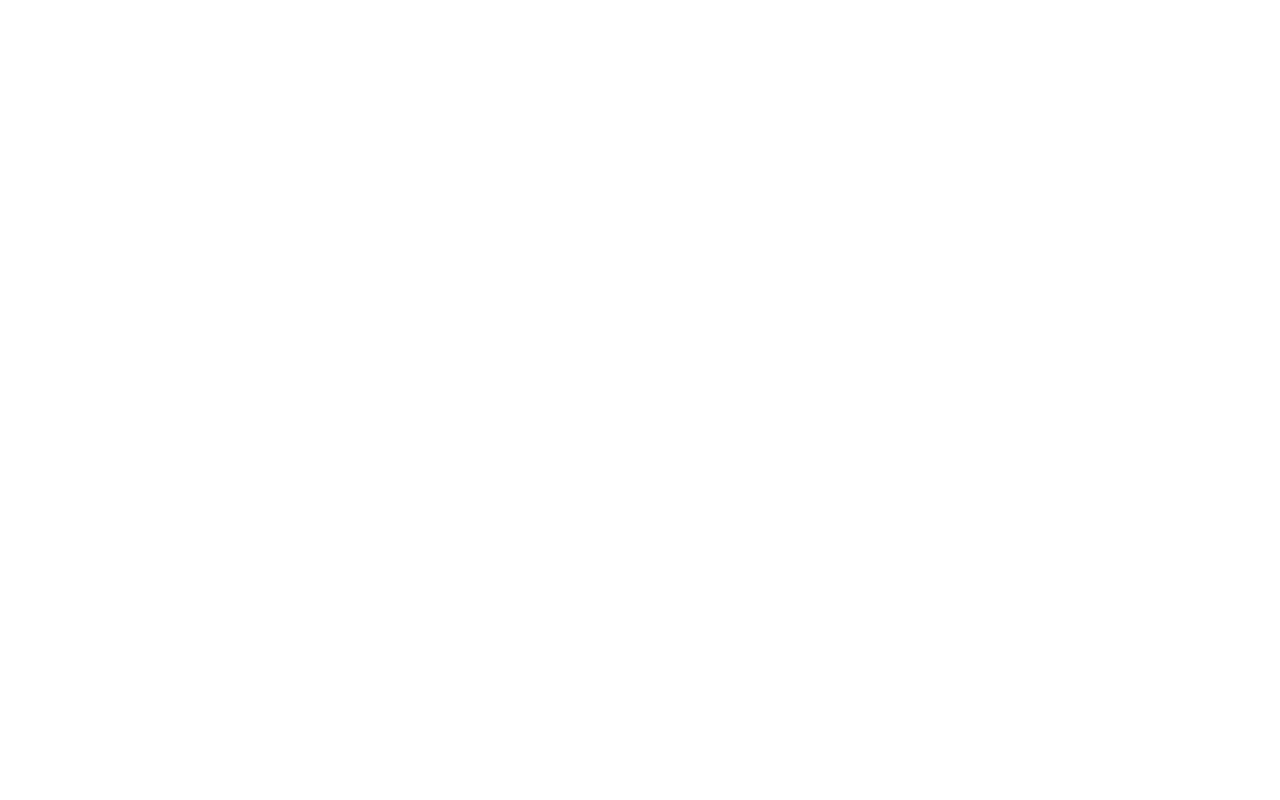
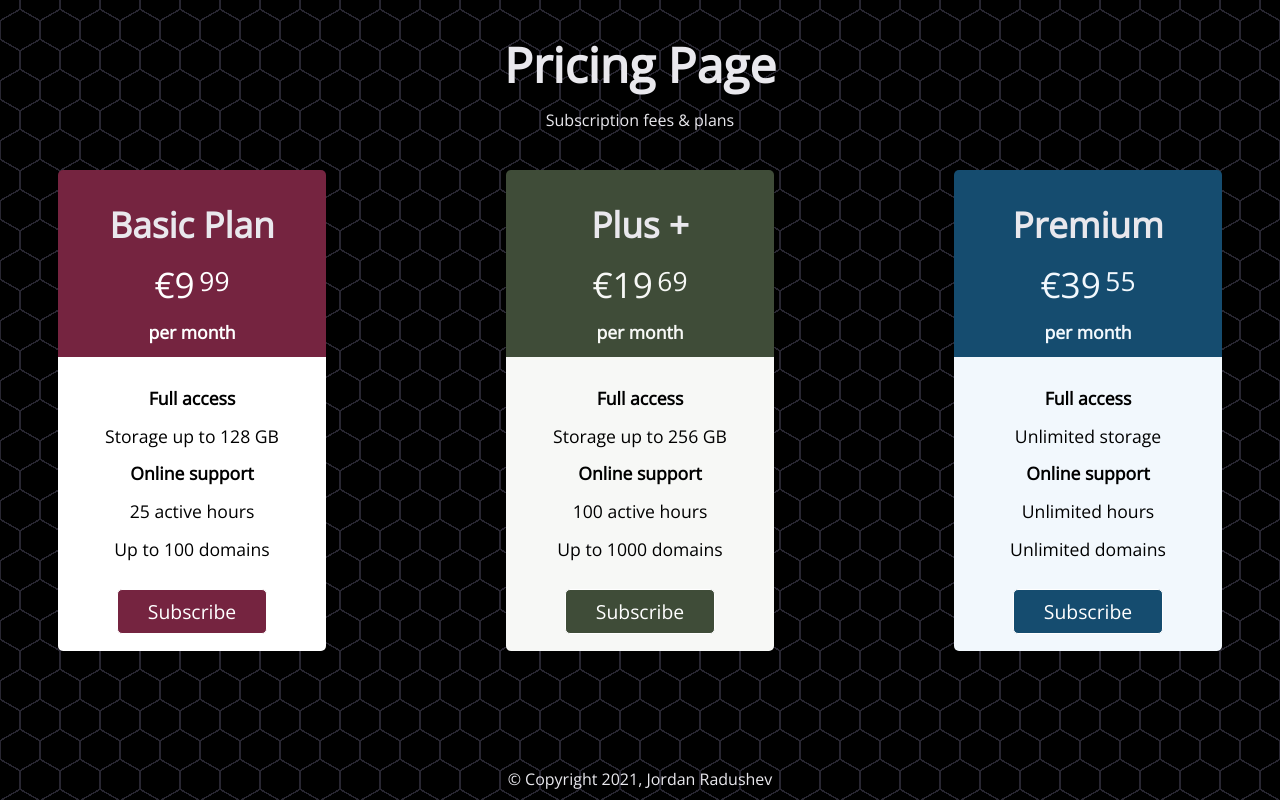
Before and after one commit to JordanRad/landing-pages, a website: page public/views/pricing-page.html in a window 1280 px wide. Drawn offline with nearby package versions, Linux system fonts and the light colour scheme.

Commit message:
pricing page added

```diff
--- /dev/null
+++ b/public/styles/pricing-page/pricing-page.scss
@@ -0,0 +1,233 @@
+$colors:(backgroundColor:darken(#e9e8ed,75%),
+lighterBg:darken(#e9e8ed,95%),
+    lightText:#e9e8ed,
+    darkOne:darken(#8c2b4d,6%),
+    darkTwo:darken(#4E5E45,6%),
+    darkThree:darken(#1A5D89,6%),
+    lightOne:lighten(#8c2b4d, 65%),
+    lightTwo:lighten(#4E5E45, 65%),
+    lightThree:lighten(#1A5D89, 65%));
+@import '../functions.scss';
+
+html,
+body {
+    margin: 0;
+ //   background-color: color(backgroundColor);
+    background:
+radial-gradient(circle farthest-side at 0% 50%,color(lighterBg) 23.5%,rgba(240,166,17,0) 0)21px 30px,
+radial-gradient(circle farthest-side at 0% 50%,color(backgroundColor) 24%,rgba(240,166,17,0) 0)19px 30px,
+linear-gradient(color(lighterBg) 14%,rgba(240,166,17,0) 0, rgba(240,166,17,0) 85%,color(lighterBg) 0)0 0,
+linear-gradient(150deg,color(lighterBg) 24%,color(backgroundColor) 0,color(backgroundColor) 26%,rgba(240,166,17,0) 0,rgba(240,166,17,0) 74%,color(backgroundColor) 0,color(backgroundColor) 76%,color(lighterBg) 0)0 0,
+linear-gradient(30deg,color(lighterBg) 24%,color(backgroundColor) 0,color(backgroundColor) 26%,rgba(240,166,17,0) 0,rgba(240,166,17,0) 74%,color(backgroundColor) 0,color(backgroundColor) 76%,color(lighterBg) 0)0 0,
+linear-gradient(90deg,color(backgroundColor) 2%,color(lighterBg) 0,color(lighterBg) 98%,color(backgroundColor) 0%)0 0 color(lighterBg);
+background-size: 40px 60px;
+    color: color(colorRed);
+    text-align: center;
+    font-family: 'Open Sans', sans-serif;
+}
+
+#container {
+    display: grid;
+    grid-template-columns: 30% auto 30% auto 30%;
+    grid-template-rows: 20% 70% 10%;
+    height: 96vh;
+
+    @media screen and(max-width:664px) {
+        grid-template-rows: 7% 25% 5% 25% 5% 25% 8%;
+        height: 100%;
+    }
+
+    header {
+        grid-row: 1;
+        grid-column: 1/6;
+        color: color(lightText);
+    }
+
+    footer {
+        grid-row: 5;
+        grid-column: 1/6;
+        color: color(lightText);
+        @media screen and(max-width:664px) {
+            grid-row: 9;
+        }
+
+        @media screen and(max-width:575px) {
+            font-size: .9em;
+        }
+    }
+
+    button {
+        width: 150px;
+        height: 45px;
+        border-radius: 5px;
+        border: 1px solid;
+        font-size: 1.1em !important;
+        margin-bottom: 16px;
+        font-family: 'Open Sans', sans-serif;
+        color: white
+    }
+
+    button:hover{
+        background-color: color(lightText);
+        color: color(backgroundColor);
+        border: 1px solid color(backgroundColor);
+
+    }
+    .card {
+        margin: 16px auto;
+        width: 70%;
+        font-size: 1.1em;
+
+        @media screen and(min-width:476px) and(max-width:664px) {
+            margin: 16px auto;
+            width: 275px;
+        }
+
+        @media screen and(min-width:665px) and(max-width:1100px) {
+            margin: 16px auto;
+            width: 90%;
+        }
+
+        @media screen and(max-width:476px) {
+            width: 60%;
+            font-size: 1.1em !important;
+        }
+
+
+
+        .card-header {
+            padding: 1px;
+            border-top-left-radius: 5px;
+            border-top-right-radius: 5px;
+            border-bottom: 2px solid;
+        }
+
+        .card-body {
+            padding: 1px;
+            border-bottom-left-radius: 5px;
+            border-bottom-right-radius: 5px;
+        }
+
+        .euro {
+            font-size: 2em;
+        }
+
+        .upper {
+            font-size: 1.5em;
+            vertical-align: super;
+
+        }
+
+    }
+
+    .bg-header-one {
+        background-color: color(darkOne);
+        color: color(lightOne);
+    }
+
+    .card-body-one {
+        background-color: color(lightOne);
+        color: black
+    }
+
+    .btn-one {
+        background-color: color(darkOne);
+    }
+
+    .bg-header-two {
+        background-color: color(darkTwo);
+        color: color(lightTwo);
+    }
+
+    .card-body-two {
+        background-color: color(lightTwo);
+        color: black
+    }
+
+    .btn-two {
+        background-color: color(darkTwo);
+
+    }
+
+    .bg-header-three {
+        background-color: color(darkThree);
+        color: color(lightThree);
+    }
+
+    .card-body-three {
+        background-color: color(lightThree);
+        color: black;
+
+    }
+
+    .btn-three {
+        background-color: color(darkThree);
+    }
+
+    .bold {
+        font-weight: 800;
+    }
+
+    p {
+        margin: 12px;
+        padding: 0;
+    }
+
+    h1 {
+        margin-bottom: 0;
+        font-size: 2.7em;
+        @media screen and(min-width:864px) {
+            font-size: 3em !important;
+        }
+    }
+
+    h2 {
+        margin-bottom: 0;
+        font-size: 1.7em !important;
+        color: color(lightText);
+
+        @media screen and(min-width:864px) {
+            font-size: 2em !important;
+        }
+    }
+
+    ul {
+        list-style: none;
+        text-align: center;
+        line-height: 1cm;
+        padding: 0;
+        margin: 20px 0px;
+
+        li {
+            text-decoration: none;
+            padding: 0;
+        }
+    }
+
+    #cardOne {
+        grid-column: 1;
+
+        @media screen and(max-width:664px) {
+            grid-column: 1/6;
+            grid-row: 2/3;
+        }
+    }
+
+    #cardTwo {
+        grid-column: 3/4;
+
+        @media screen and(max-width:664px) {
+            grid-column: 1/6;
+            grid-row: 4/5;
+        }
+    }
+
+    #cardThree {
+        grid-column: 5/6;
+
+        @media screen and(max-width:664px) {
+            grid-column: 1/6;
+            grid-row: 6/7;
+        }
+    }
+}
--- a/public/views/pricing-page.html
+++ b/public/views/pricing-page.html
@@ -1,12 +1,89 @@
 <!DOCTYPE html>
 <html lang="en">
+
 <head>
     <meta charset="UTF-8">
     <meta http-equiv="X-UA-Compatible" content="IE=edge">
     <meta name="viewport" content="width=device-width, initial-scale=1.0">
+    <link rel="preconnect" href="https://fonts.gstatic.com">
+    <link rel="preconnect" href="https://fonts.gstatic.com">
+    <link rel="preconnect" href="https://fonts.gstatic.com">
+    <link href="https://fonts.googleapis.com/css2?family=Open+Sans&display=swap" rel="stylesheet">
+    <link rel="stylesheet" href="../styles/pricing-page/pricing-page.css">
+</head>
 
-</head>
 <body>
+    <div id="container">
+        <header>
+            <h1>Pricing Page</h1>
+            <p>Subscription fees & plans</p>
+        </header>
+
+        <div id="cardOne" class="card">
+            <div class="card-header bg-header-one">
+                <h2>Basic Plan</h2>
+                <p>
+                    <span class="euro">€9</span>
+                    <span class="upper">99</span>
+                </p>
+                <p class="bold">per month</p>
+            </div>
+
+            <div class="card-body card-body-one">
+                <ul>
+                    <li class="list-item bold">Full access</li>
+                    <li class="list-item">Storage up to 128 GB</li>
+                    <li class="list-item bold">Online support</li>
+                    <li class="list-item">25 active hours</li>
+                    <li class="list-item">Up to 100 domains</li>
+                </ul>
+                <button class="btn-one">Subscribe</button>
+            </div>
+        </div>
+        <div id="cardTwo" class="card">
+            <div class="card-header bg-header-two">
+                <h2>Plus +</h2>
+                <p>
+                    <span class="euro">€19</span>
+                    <span class="upper">69</span>
+                </p>
+                <p class="bold">per month</p>
+            </div>
+
+            <div class="card-body card-body-two">
+                <ul>
+                    <li class="list-item bold">Full access</li>
+                    <li class="list-item">Storage up to 256 GB</li>
+                    <li class="list-item bold">Online support</li>
+                    <li class="list-item">100 active hours</li>
+                    <li class="list-item">Up to 1000 domains</li>
+                </ul>
+                <button class="btn-two">Subscribe</button>
+            </div>
+        </div>
+        <div id="cardThree" class="card">
+            <div class="card-header bg-header-three">
+                <h2>Premium</h2>
+                <p>
+                    <span class="euro">€39</span>
+                    <span class="upper">55</span>
+                </p>
+                <p class="bold">per month</p>
+            </div>
+
+            <div class="card-body card-body-three">
+                <ul>
+                    <li class="list-item bold">Full access</li>
+                    <li class="list-item">Unlimited storage</li>
+                    <li class="list-item bold">Online support</li>
+                    <li class="list-item">Unlimited hours</li>
+                    <li class="list-item">Unlimited domains</li>
+                </ul>
+                <button class="btn-three">Subscribe</button>
+            </div>
+        </div>
+        <footer>&copy; Copyright 2021, Jordan Radushev </footer>
 
 </body>
+
 </html>
```
Also changed, not shown: public/views/index.html (+1 -0 lines), ReadMe-Pricingpng.png (added), public/styles/pricing-page/pricing-page.css (added), 1 other file.
